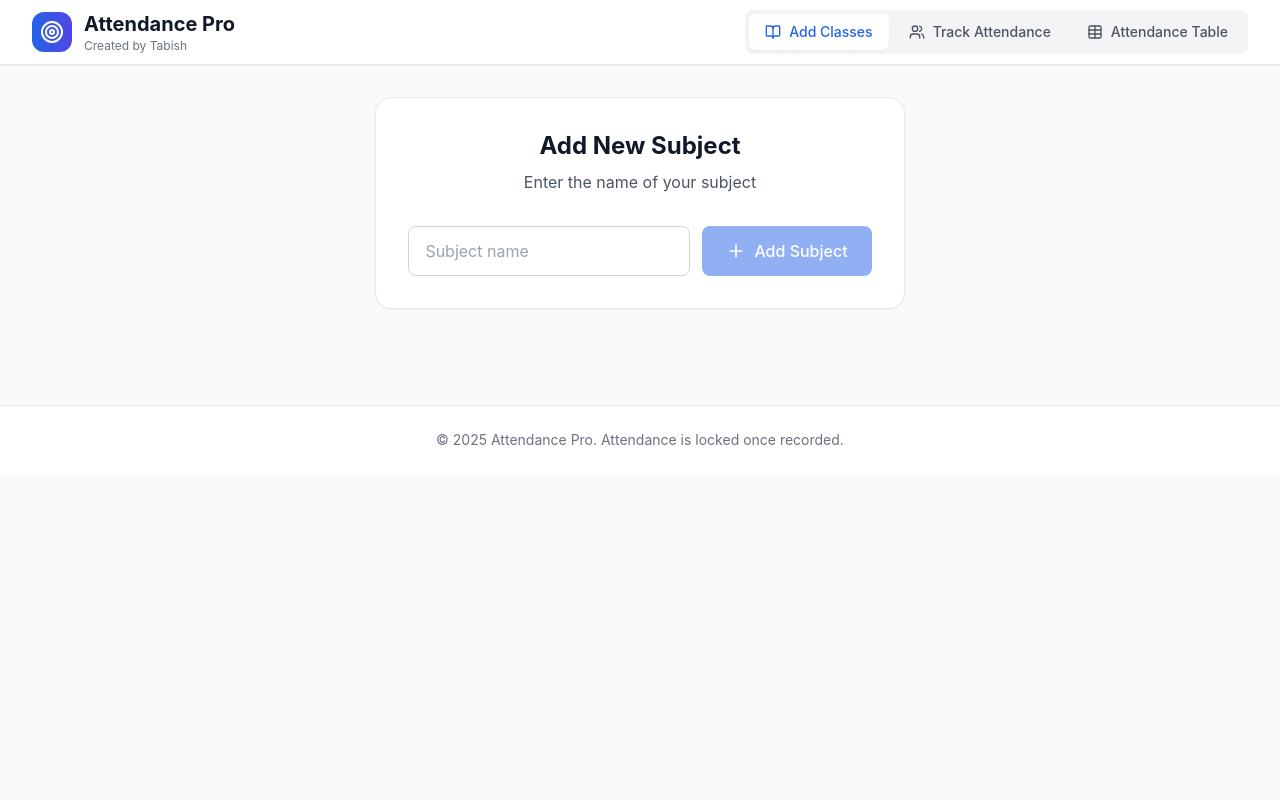
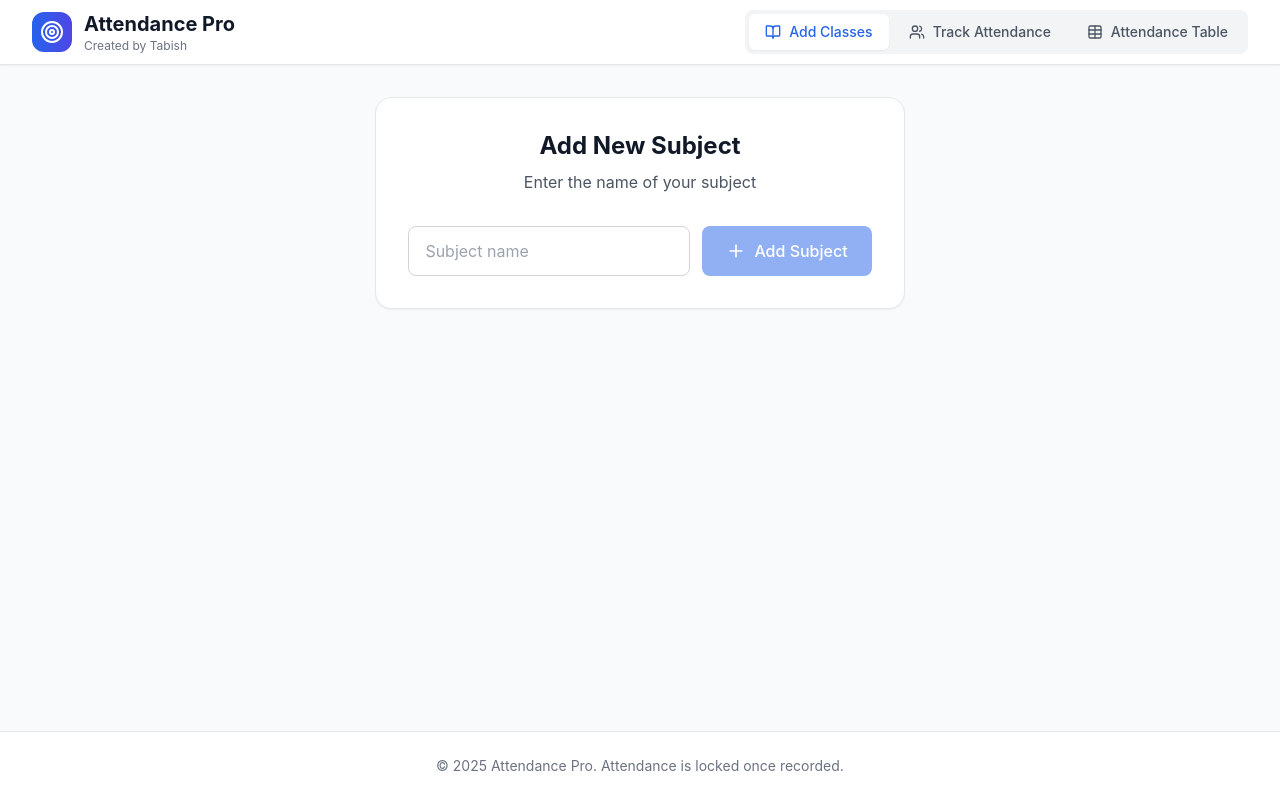
Before and after one commit to Tabish-X/attendance, a React (Create React App) app: page / in a window 1280 px wide. Built offline with nearby package versions, Linux system fonts and the light colour scheme.

Commit message:
Change main and footer className properties

```diff
--- a/src/App.js
+++ b/src/App.js
@@ -324,7 +324,7 @@
         </div>
       </header>
 
-      <main className="max-w-7xl mx-auto px-4 sm:px-6 lg:px-8 py-8">
+      <main className="flex-grow max-w-7xl mx-auto px-4 sm:px-6 lg:px-8 py-8">
         {activeTab === 'add' && (
           <div className="max-w-4xl mx-auto">
             <div className="bg-white rounded-2xl shadow-sm border border-gray-200 p-8">
@@ -768,7 +768,7 @@
         )}
       </main>
 
-      <footer className="bg-white border-t border-gray-200 mt-16">
+      <footer className="bg-white border-t border-gray-200">
         <div className="max-w-7xl mx-auto px-4 sm:px-6 lg:px-8 py-6">
           <div className="text-center text-sm text-gray-500">
             © 2025 Attendance Pro. Attendance is locked once recorded.
```
